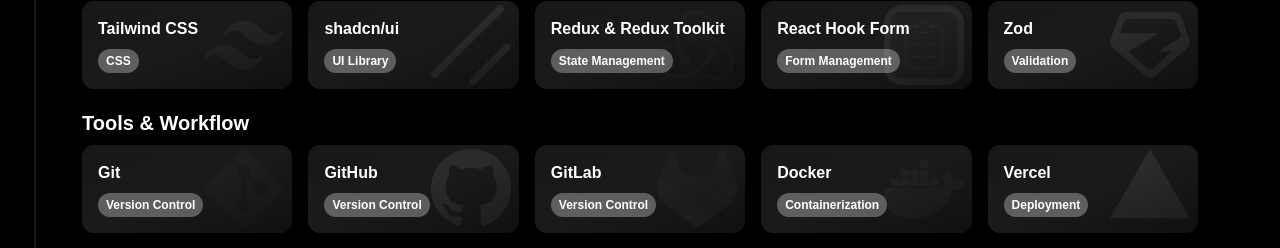
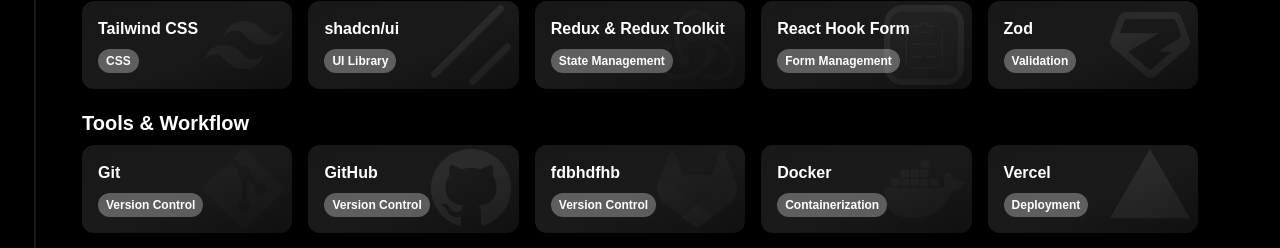
Before and after one commit to MahsaGeramy/Portfolio, a Next.js app: page / in a window 1280 px wide. Shown: the part 1363-1611 px from the top of the page. Built offline with nearby package versions, Linux system fonts and the light colour scheme.

Commit message:
refactor

```diff
--- a/src/app/_components/sections/techStack.tsx
+++ b/src/app/_components/sections/techStack.tsx
@@ -79,7 +79,7 @@
                 icon: "/images/technologies/github.webp",
             },
             {
-                name: "GitLab",
+                name: "fdbhdfhb",
                 category: "Version Control",
                 icon: GitLab,
             },
```
